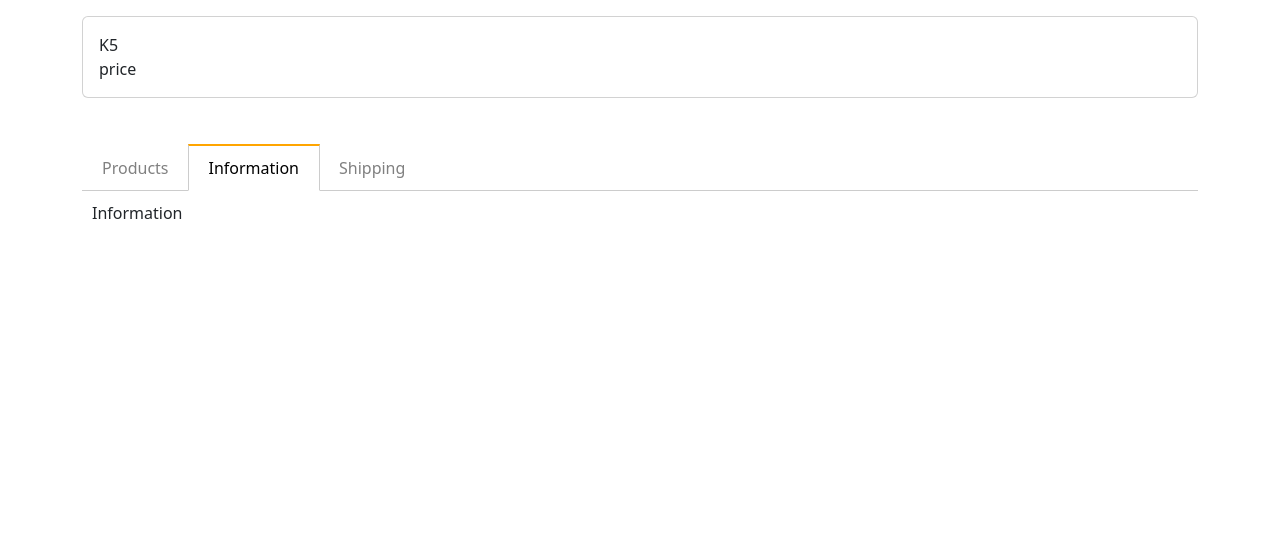
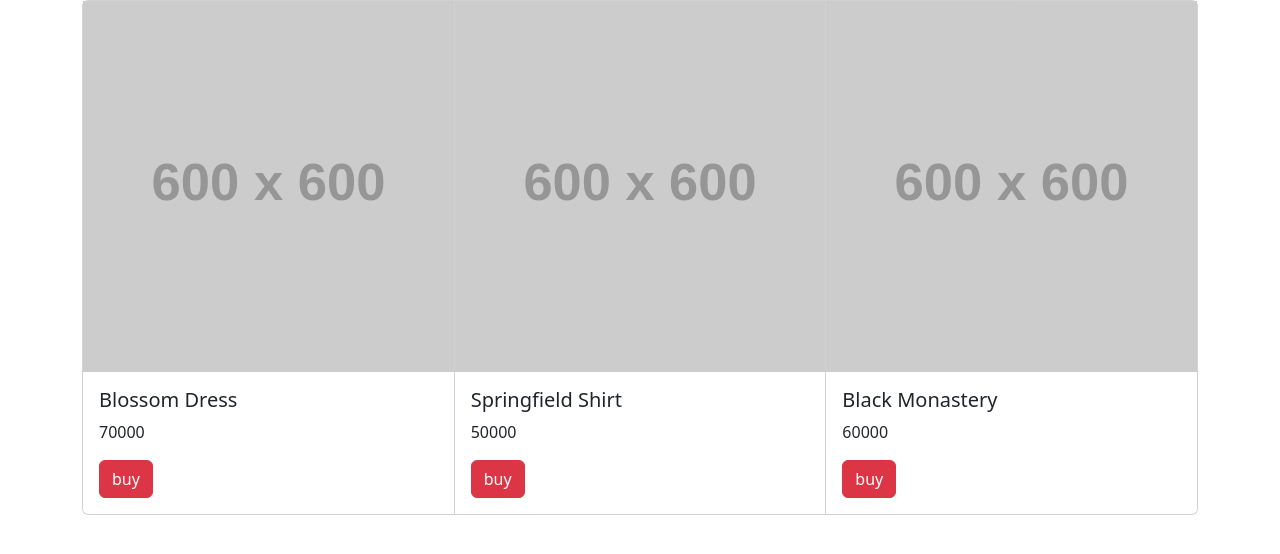
Before and after one commit to oilpaintingKV/study-javascript, a plain HTML site: page js-basicUI/level-3/detail.html in a window 1280 px wide. Drawn offline with nearby package versions, Linux system fonts and the light colour scheme; placeholder pictures from the web are drawn by us.

Commit message:
data binding & client-side rendering homework

```diff
--- a/js-basicUI/level-3/detail.html
+++ b/js-basicUI/level-3/detail.html
@@ -11,69 +11,35 @@
       integrity="sha384-T3c6CoIi6uLrA9TneNEoa7RxnatzjcDSCmG1MXxSR1GAsXEV/Dwwykc2MPK8M2HN"
       crossorigin="anonymous"
     />
-    <style>
-      ul.list {
-        list-style-type: none;
-        margin: 0;
-        padding: 0;
-        border-bottom: 1px solid #ccc;
-      }
-      ul.list::after {
-        content: '';
-        display: block;
-        clear: both;
-      }
-      .tab-button {
-        display: block;
-        padding: 10px 20px 10px 20px;
-        float: left;
-        margin-right: -1px;
-        margin-bottom: -1px;
-        color: grey;
-        text-decoration: none;
-        cursor: pointer;
-      }
-      .orange {
-        border-top: 2px solid orange;
-        border-right: 1px solid #ccc;
-        border-bottom: 1px solid white;
-        border-left: 1px solid #ccc;
-        color: black;
-        margin-top: -2px;
-      }
-      .tab-content {
-        display: none;
-        padding: 10px;
-      }
-      .show {
-        display: block;
-      }
-    </style>
   </head>
   <body>
-    <div class="container mt-3">
-      <div class="card p-3">
-        <span class="car-title">K5</span>
-        <span class="car-price">price</span>
+    <div class="card-group container">
+      <div class="card">
+        <img src="https://via.placeholder.com/600" />
+        <div class="card-body">
+          <h5 class="card-tit">Card title</h5>
+          <p class="card-price">price : 70000</p>
+          <button class="btn btn-danger">buy</button>
+        </div>
+      </div>
+      <div class="card">
+        <img src="https://via.placeholder.com/600" />
+        <div class="card-body">
+          <h5 class="card-tit">Card title</h5>
+          <p class="card-price">price : 70000</p>
+          <button class="btn btn-danger">buy</button>
+        </div>
+      </div>
+      <div class="card">
+        <img src="https://via.placeholder.com/600" />
+        <div class="card-body">
+          <h5 class="card-tit">Card title</h5>
+          <p class="card-price">price : 70000</p>
+          <button class="btn btn-danger">buy</button>
+        </div>
       </div>
     </div>
 
-    <div class="container mt-5">
-      <ul class="list">
-        <li class="tab-button" data-id="0">Products</li>
-        <li class="tab-button orange" data-id="1">Information</li>
-        <li class="tab-button" data-id="2">Shipping</li>
-      </ul>
-      <div class="tab-content">
-        <p>Product</p>
-      </div>
-      <div class="tab-content show">
-        <p>Information</p>
-      </div>
-      <div class="tab-content">
-        <p>Shipping</p>
-      </div>
-    </div>
     <script src="js.js"></script>
 
     <script
--- a/js-basicUI/level-3/js.js
+++ b/js-basicUI/level-3/js.js
@@ -1,10 +1,13 @@
-// car
-let car2 = { name: 'k5', price: [50000, 3000, 4000] }; // key : value
-let price = document.querySelector('.price');
+const products = [
+  { id: 0, price: 70000, title: 'Blossom Dress' },
+  { id: 1, price: 50000, title: 'Springfield Shirt' },
+  { id: 2, price: 60000, title: 'Black Monastery' },
+];
 
-price.innerText = `price : ${car2.price[0]}`; // data binding (Put data into html)
+const cardTitle = document.querySelectorAll('.card-tit');
+const cardPrice = document.querySelectorAll('.card-price');
 
-// tab
-let tabList = document.querySelector('.list');
-let tabBtn = document.querySelectorAll('.tab-button');
-let tabCont = document.querySelectorAll('.tab-content');
+for (let i = 0; i < products.length; i++) {
+  cardTitle[i].innerText = products[i].title;
+  cardPrice[i].innerText = products[i].price;
+}
```
